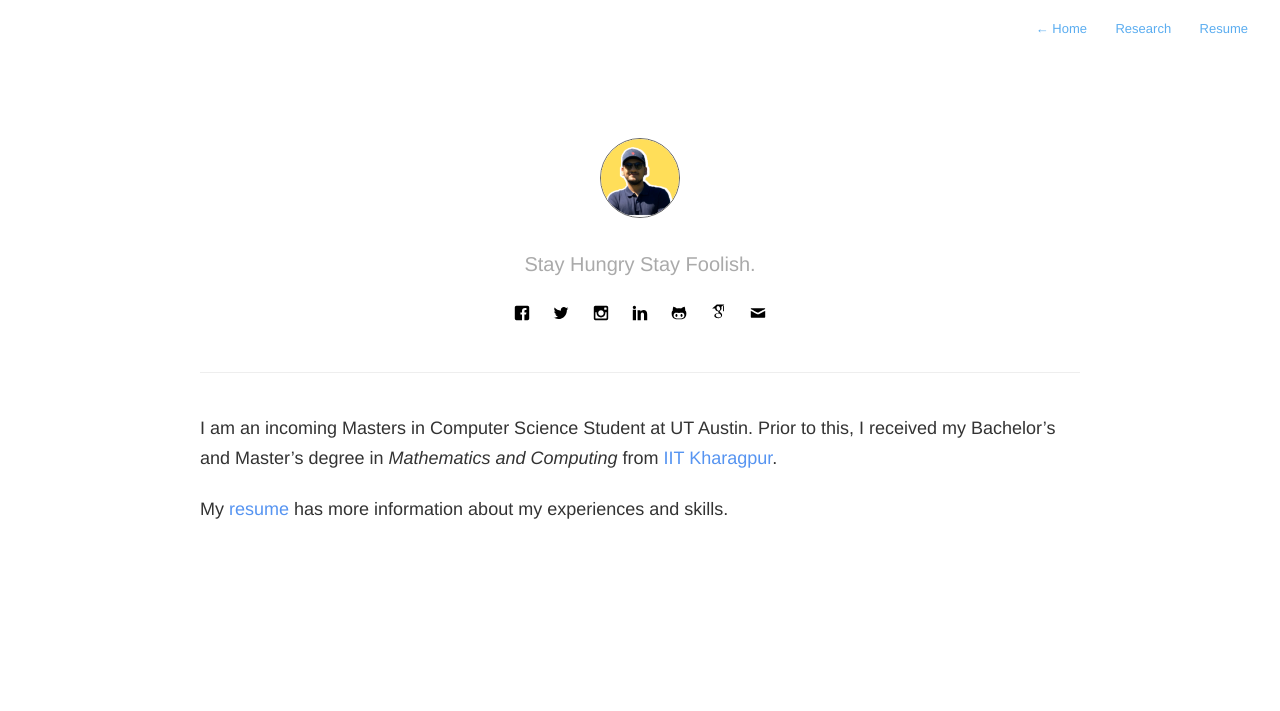
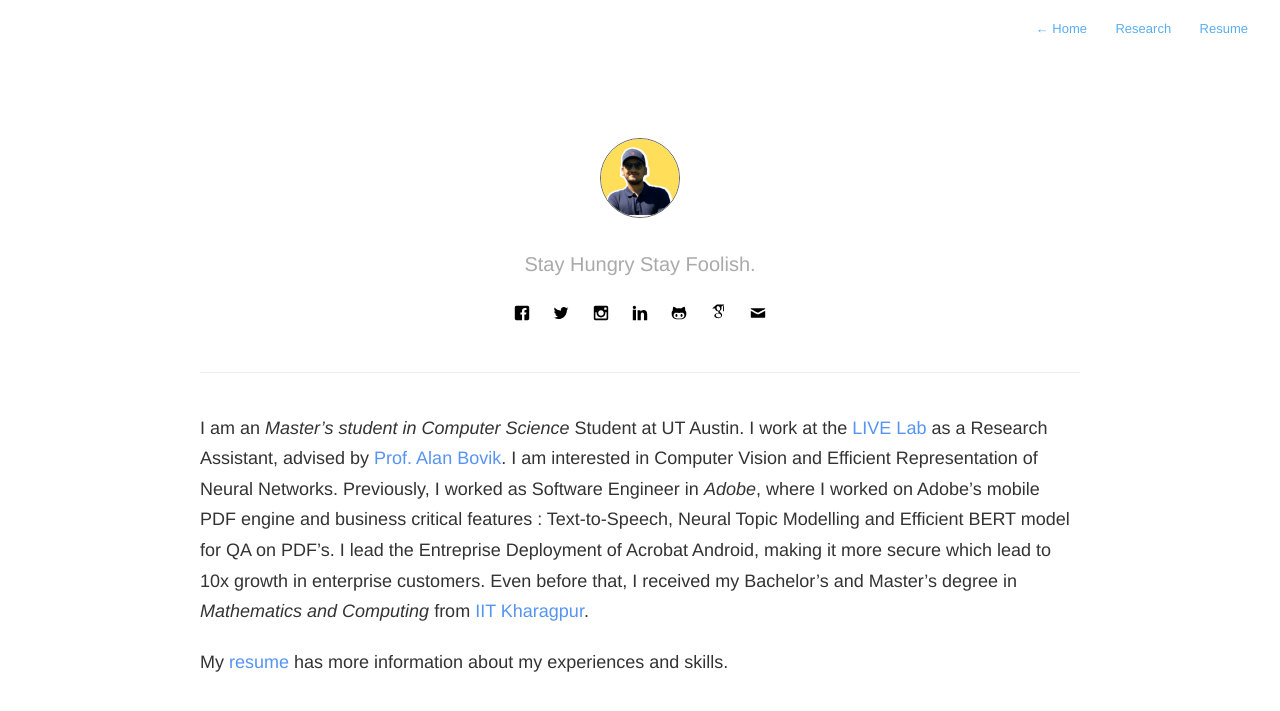
Before and after one commit to RamitPahwa/ramitpahwa.github.io, a Jekyll site: the page built from about.md, in a window 1280 px wide. Shown: the top 711 px of the page. Built offline with Jekyll 4.4.1, drawn with Linux system fonts in a browser that asks for light colours; nearby versions of some CDN libraries.

Commit message:
Updating the About page

```diff
--- a/about.md
+++ b/about.md
@@ -4,6 +4,8 @@ permalink: about/
 profile: true
 ---
 
-I am an incoming Masters in Computer Science Student at UT Austin. Prior to this, I received my Bachelor's and Master's degree in *Mathematics and Computing* from [IIT Kharagpur](http://www.iitkgp.ac.in){:target="_blank"}.
+I am an *Master's student in Computer Science* Student at UT Austin. I work at the [LIVE Lab](https://live.ece.utexas.edu/) as a Research Assistant, advised by [Prof. Alan Bovik](https://www.ece.utexas.edu/people/faculty/alan-bovik). I am interested in Computer Vision and Efficient Representation of Neural Networks.
+Previously, I worked as Software Engineer in *Adobe*, where I worked on Adobe's mobile PDF engine and business critical features : Text-to-Speech, Neural Topic Modelling and Efficient BERT model for QA on PDF's. I lead the Entreprise Deployment of Acrobat Android, making it more secure which lead to 10x growth in enterprise customers.
+ Even before that, I received my Bachelor's and Master's degree in *Mathematics and Computing* from [IIT Kharagpur](http://www.iitkgp.ac.in){:target="_blank"}.
 
 My [resume]({{ site.baseurl }}/resume.pdf) has more information about my experiences and skills.
```
